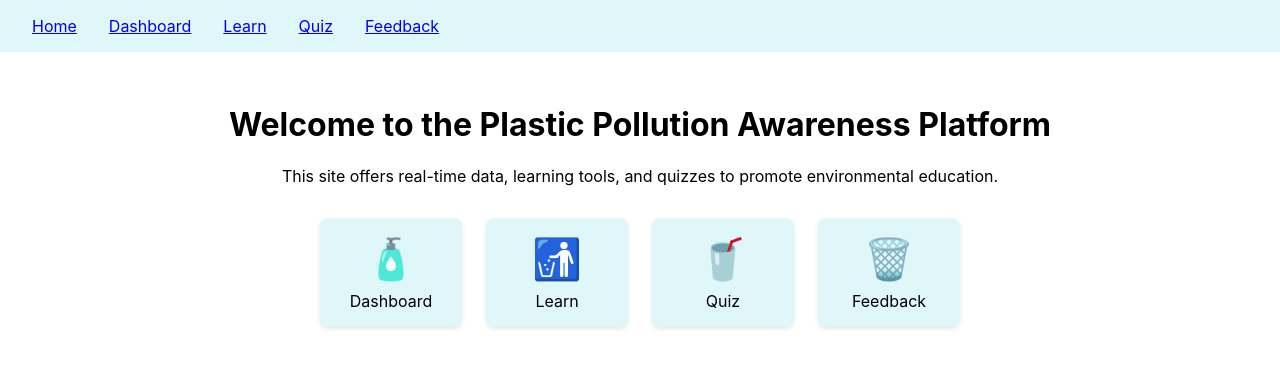
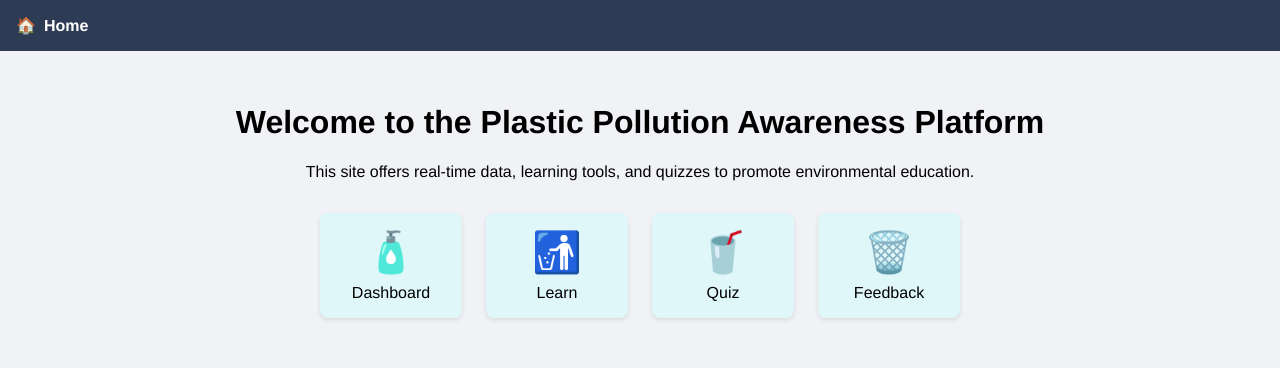
Before and after one commit to JennyFranz99/Plastic-Awareness-Platform, a React (Create React App) app: page / in a window 1280 px wide. Shown: the top 368 px of the page. Built offline with nearby package versions, Linux system fonts and the light colour scheme.

Commit message:
add navbar.css and navbar update

```diff
--- /dev/null
+++ b/src/components/NavBar.css
@@ -0,0 +1,16 @@
+.navbar {
+  padding: 1rem;
+  background-color: #2e3b55;
+}
+
+.nav-home {
+  color: #fff;
+  text-decoration: none;
+  font-weight: bold;
+  display: flex;
+  align-items: center;
+}
+
+.home-icon {
+  margin-right: 0.5rem;
+}
--- a/src/components/NavBar.js
+++ b/src/components/NavBar.js
@@ -1,14 +1,14 @@
 import React from 'react';
 import { Link } from 'react-router-dom';
+import './NavBar.css';
 
 const NavBar = () => {
   return (
-    <nav style={{ padding: '1rem', background: '#e0f7fa' }}>
-      <Link to="/" style={{ margin: '0 1rem' }}>Home</Link>
-      <Link to="/dashboard" style={{ margin: '0 1rem' }}>Dashboard</Link>
-      <Link to="/learn" style={{ margin: '0 1rem' }}>Learn</Link>
-      <Link to="/quiz" style={{ margin: '0 1rem' }}>Quiz</Link>
-      <Link to="/feedback" style={{ margin: '0 1rem' }}>Feedback</Link>
+      <nav className="navbar">
+      <Link to="/" className="nav-home">
+        <span role="img" aria-label="home" className="home-icon">🏠</span>
+        Home
+      </Link>
     </nav>
   );
 };
--- a/src/index.css
+++ b/src/index.css
@@ -1,8 +1,7 @@
 body {
   margin: 0;
-  font-family: -apple-system, BlinkMacSystemFont, 'Segoe UI', 'Roboto', 'Oxygen',
-    'Ubuntu', 'Cantarell', 'Fira Sans', 'Droid Sans', 'Helvetica Neue',
-    sans-serif;
+  font-family: 'Helvetica Neue', Arial, sans-serif;
+  background-color: #f0f2f5;
   -webkit-font-smoothing: antialiased;
   -moz-osx-font-smoothing: grayscale;
 }
```
